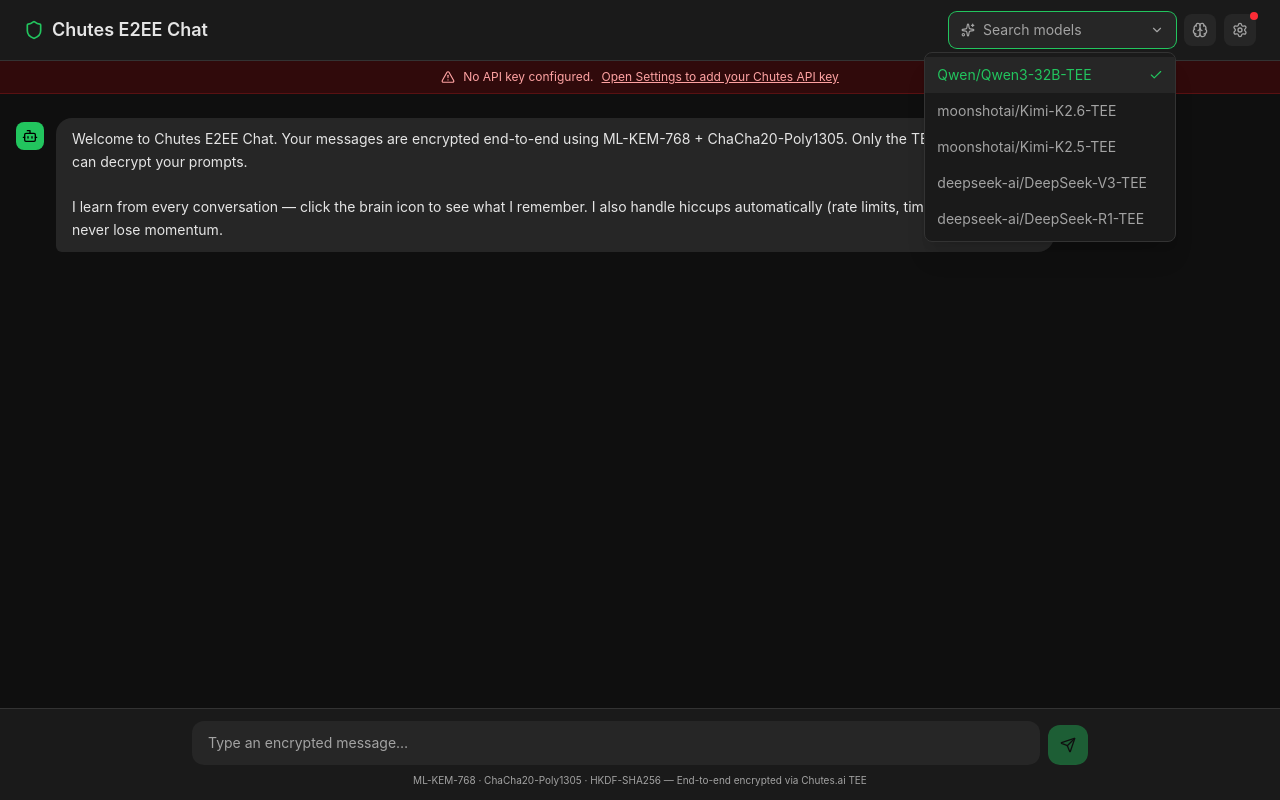
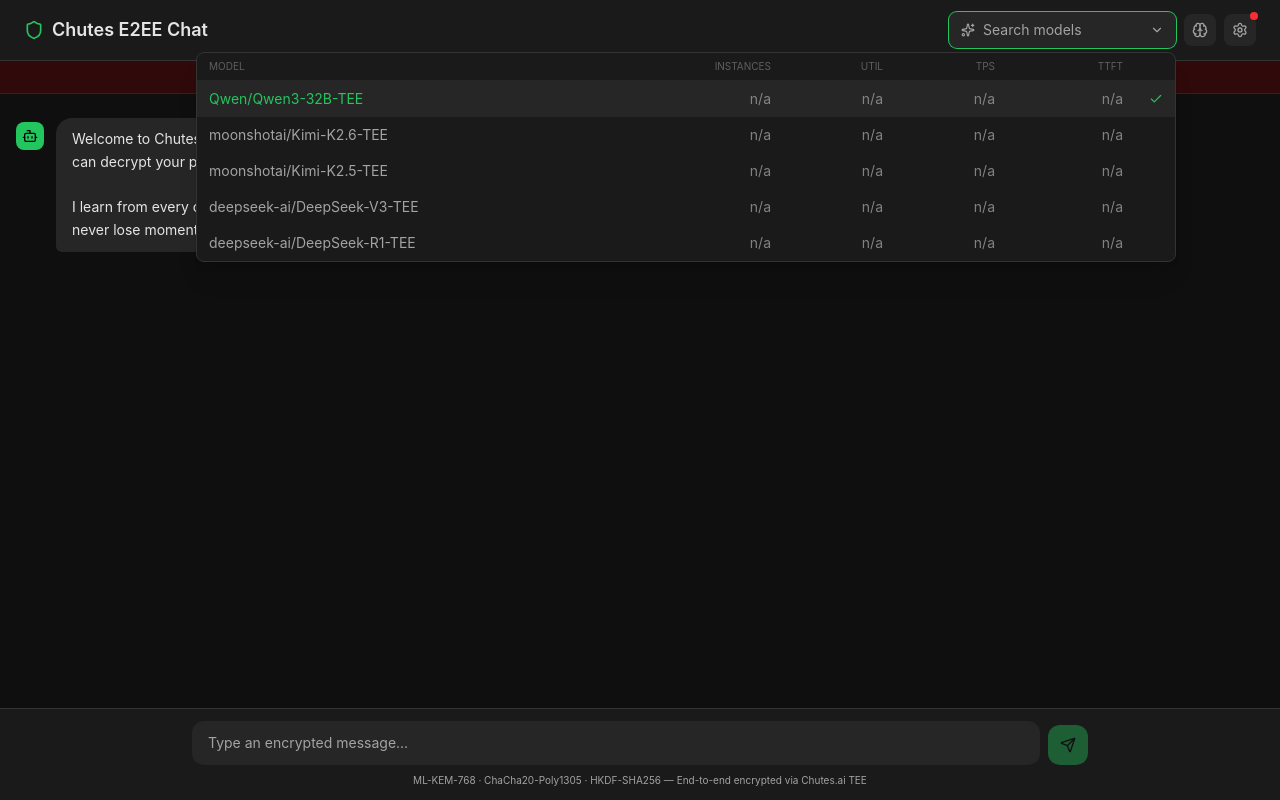
Before and after one commit to alex-drocks/chutes-e2ee-chat, a Next.js app in the folder renderer/: page / in a window 1280 px wide. Both pictures are taken after a click on the button 1157 px from the left and 30 px from the top of the page. Built offline with nearby package versions, Linux system fonts and the light colour scheme.

Commit message:
feat(chat): enhance model selection UI with detailed metrics display

```diff
--- a/renderer/src/components/ChatPage.tsx
+++ b/renderer/src/components/ChatPage.tsx
@@ -964,9 +964,18 @@
               </button>
             </div>
             {showModelMenu && (
-              <div id="model-options" role="listbox" className="absolute right-0 top-full mt-1 min-w-full w-max max-w-[calc(100vw-2rem)] rounded-lg bg-[var(--bg-secondary)] border border-[var(--border)] shadow-xl z-50 py-1 max-h-80 overflow-auto">
+              <div id="model-options" role="listbox" className="absolute right-0 top-full mt-1 w-[min(980px,calc(100vw-2rem))] rounded-lg bg-[var(--bg-secondary)] border border-[var(--border)] shadow-xl z-50 max-h-80 overflow-auto">
                 {filteredModels.length > 0 ? (
-                  filteredModels.map((m, i) => {
+                  <>
+                    <div className="grid min-w-[760px] grid-cols-[minmax(22rem,1fr)_7rem_6rem_6rem_7rem_1.5rem] gap-4 border-b border-[var(--border)] px-3 py-1.5 text-[10px] uppercase text-[var(--text-secondary)] opacity-50">
+                      <span>Model</span>
+                      <span className="text-right">Instances</span>
+                      <span className="text-right">Util</span>
+                      <span className="text-right">TPS</span>
+                      <span className="text-right">TTFT</span>
+                      <span />
+                    </div>
+                    {filteredModels.map((m, i) => {
                       const active = i === highlightedModelIndex;
                       const selected = m === model;
                       return (
@@ -978,18 +987,19 @@
                           onMouseEnter={() => setHighlightedModelIndex(i)}
                           onMouseDown={(e) => e.preventDefault()}
                           onClick={() => selectModel(m)}
-                        className={`flex w-full items-center justify-between gap-4 px-3 py-2 text-left text-sm transition-colors ${
+                          className={`grid min-w-[760px] w-full grid-cols-[minmax(22rem,1fr)_7rem_6rem_6rem_7rem_1.5rem] items-center gap-4 px-3 py-2 text-left text-sm transition-colors ${
                             active ? 'bg-[var(--bg-tertiary)]' : ''
                           } ${selected ? 'text-[var(--accent)]' : 'text-[var(--text-secondary)]'}`}
                         >
                           <span className="whitespace-normal break-words">{m}</span>
-                        <span className="flex shrink-0 items-center gap-2 whitespace-nowrap">
-                          <ModelStatsLine stats={modelStats[m]} />
+                          <ModelStatsColumns stats={modelStats[m]} />
+                          <span className="flex justify-end">
                             {selected && <Check className="w-3.5 h-3.5 shrink-0" />}
                           </span>
                         </button>
                       );
-                  })
+                    })}
+                  </>
                 ) : (
                   <div className="px-3 py-2 text-sm text-[var(--text-secondary)] opacity-70">
                     No matching models
@@ -1219,6 +1229,38 @@
   return `${Math.round(value * 100)}% Util`;
 }
 
+function formatModelMetrics(stats?: ChutesModelStats) {
+  if (!stats) {
+    return {
+      instances: null,
+      utilization: null,
+      tps: null,
+      ttft: null,
+    };
+  }
+
+  return {
+    instances: Number.isFinite(stats.activeInstanceCount)
+      ? `${stats.activeInstanceCount} ${stats.activeInstanceCount === 1 ? 'instance' : 'instances'}`
+      : null,
+    utilization: formatUtilization(stats.utilizationCurrent),
+    tps: formatStatsNumber(stats.averageTps),
+    ttft: formatStatsNumber(stats.averageTtft, { suffix: 's' }),
+  };
+}
+
+function ModelStatsColumns({ stats }: { stats?: ChutesModelStats }) {
+  const metrics = formatModelMetrics(stats);
+  return (
+    <>
+      <span className="whitespace-nowrap text-right text-[var(--text-secondary)] opacity-75">{metrics.instances || 'n/a'}</span>
+      <span className="whitespace-nowrap text-right text-[var(--text-secondary)] opacity-75">{metrics.utilization || 'n/a'}</span>
+      <span className="whitespace-nowrap text-right text-[var(--text-secondary)] opacity-75">{metrics.tps ? `${metrics.tps} TPS` : 'n/a'}</span>
+      <span className="whitespace-nowrap text-right text-[var(--text-secondary)] opacity-75">{metrics.ttft ? `${metrics.ttft} TTFT` : 'n/a'}</span>
+    </>
+  );
+}
+
 function ModelStatsLine({
   stats,
   loading = false,
@@ -1240,12 +1282,7 @@
     return null;
   }
 
-  const instances = Number.isFinite(stats.activeInstanceCount)
-    ? `${stats.activeInstanceCount} ${stats.activeInstanceCount === 1 ? 'instance' : 'instances'}`
-    : null;
-  const utilization = formatUtilization(stats.utilizationCurrent);
-  const tps = formatStatsNumber(stats.averageTps);
-  const ttft = formatStatsNumber(stats.averageTtft, { suffix: 's' });
+  const { instances, utilization, tps, ttft } = formatModelMetrics(stats);
   const parts = [
     instances,
     utilization,
```
Lines whose indentation alone changed are shown as unchanged.
